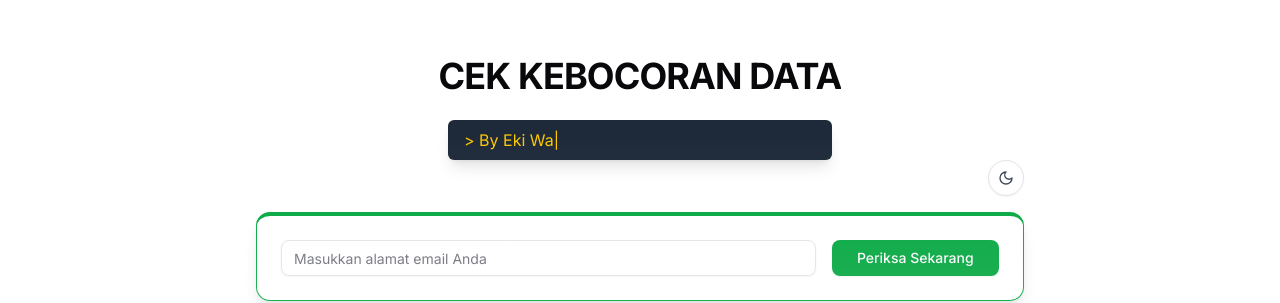
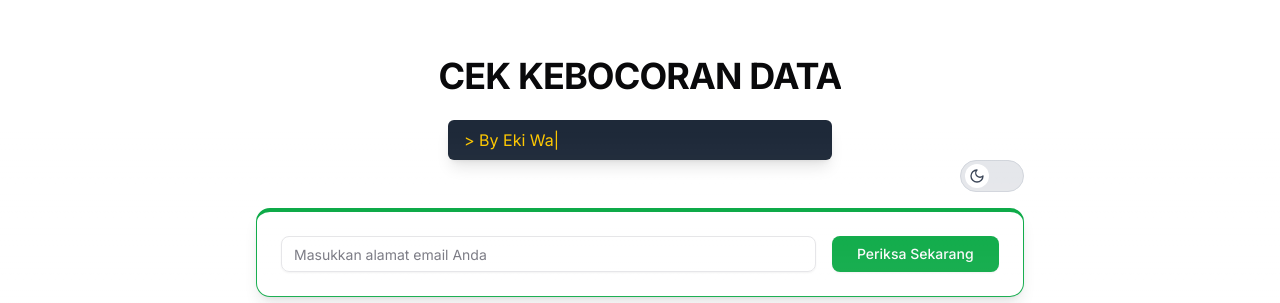
Before and after one commit to ekiwandan2401/periksa-data, a Next.js app: page / in a window 1280 px wide. Shown: the top 303 px of the page. Built offline with nearby package versions, Linux system fonts and the light colour scheme.

Commit message:
Update DataBreachChecker.jsx

```diff
--- a/src/components/DataBreachChecker.jsx
+++ b/src/components/DataBreachChecker.jsx
@@ -7,6 +7,8 @@ import { Button } from "@/components/ui/button";
 import { Card } from "@/components/ui/card";
 import { Loader2, Moon, Sun } from "lucide-react";
 import BreachCard from '@/components/BreachCard';
+import Spinner from './magicui/spinner';
+import DarkModeToggle from '@/components/ui/DarkModeToggle';
 
 export default function DataBreachChecker() {
   const [email, setEmail] = useState('');
@@ -104,21 +106,7 @@ export default function DataBreachChecker() {
   return (
     <div className="w-full max-w-3xl mx-auto">
       <div className="flex justify-end mb-4">
-        <Button
-          variant="outline"
-          size="icon"
-          onClick={toggleTheme}
-          className="rounded-full"
-        >
-          {isDarkMode ? (
-            <Sun className="h-5 w-5 text-yellow-400" />
-          ) : (
-            <Moon className="h-5 w-5 text-gray-700" />
-          )}
-          <span className="sr-only">
-            {isDarkMode ? "Aktifkan mode terang" : "Aktifkan mode gelap"}
-          </span>
-        </Button>
+        <DarkModeToggle />
       </div>
 
       <Card className="p-6 shadow-lg border-t-4 border-green-600 dark:border-green-500">
@@ -157,7 +145,11 @@ export default function DataBreachChecker() {
 
           {isLoading ? (
             <div className="flex justify-center py-12">
-              <Loader2 className="h-12 w-12 animate-spin text-green-600 dark:text-green-500" />
+              <Spinner
+                childSize="h-6 w-6"
+                className="bg-gradient-to-bl from-black to-blue-400"
+                outerSize="h-8 w-8"
+                />
             </div>
           ) : breachData.length > 0 ? (
             <motion.div
```
